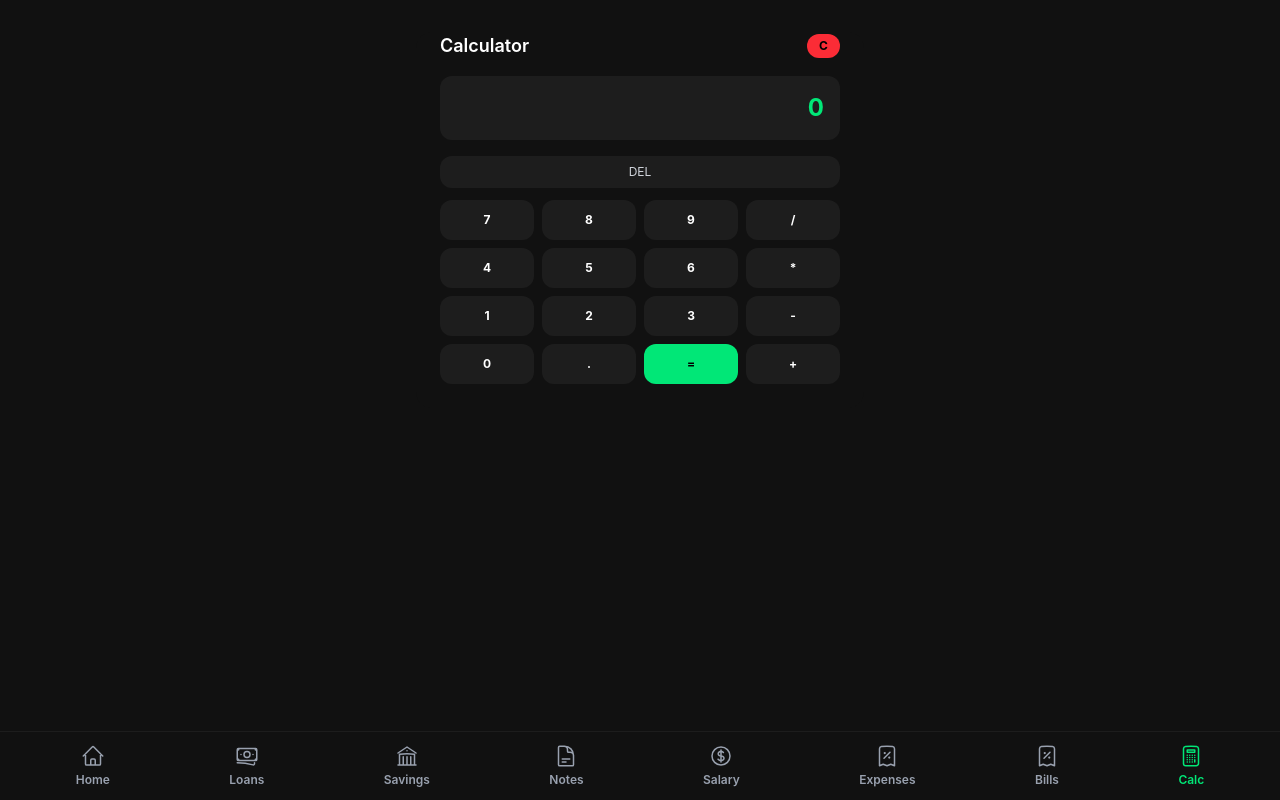
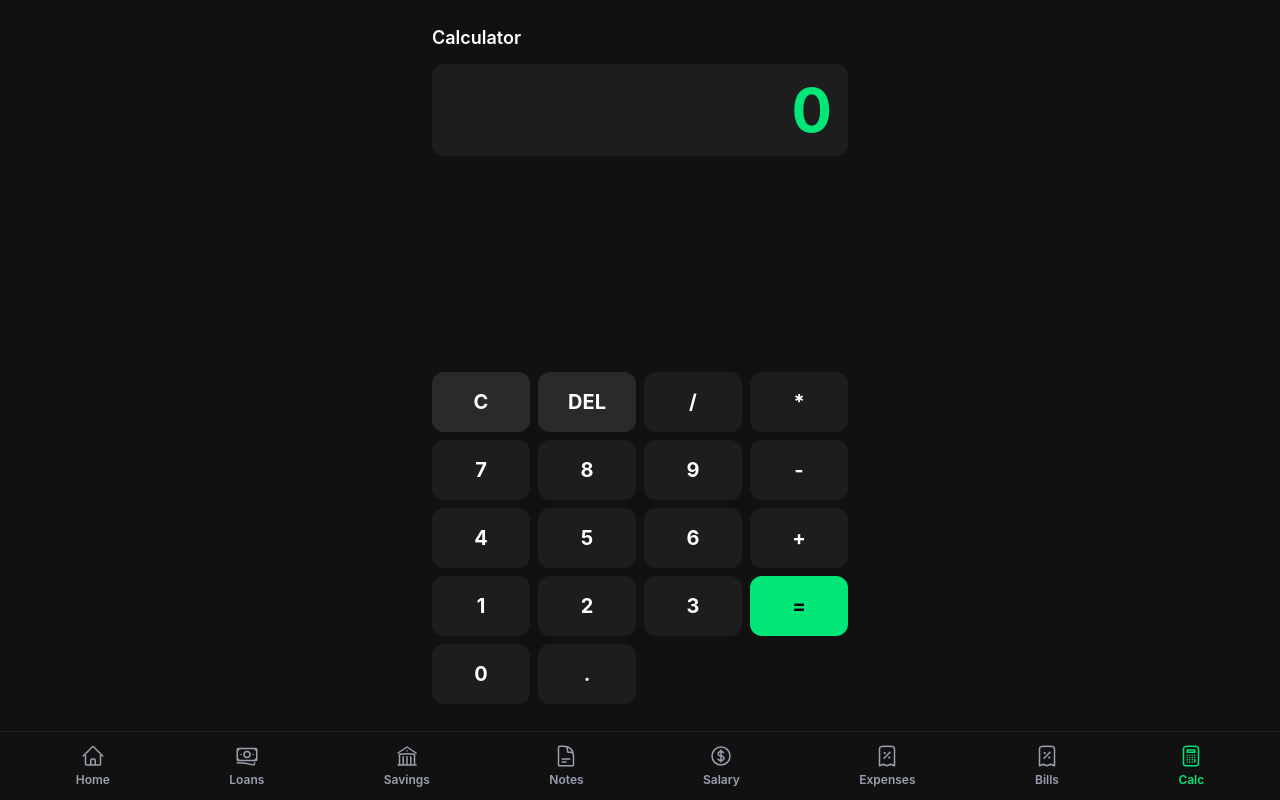
Before and after one commit to chrstphrgrcvllrn/money-tracker-client, a React (Vite) app: page /calculator in a window 1280 px wide. Built offline with nearby package versions, Linux system fonts and the light colour scheme.

Commit message:
adding calculator

```diff
--- a/src/pages/Calculator.tsx
+++ b/src/pages/Calculator.tsx
@@ -11,9 +11,7 @@ const CalculatorPage: React.FC = () => {
     }
   };
 
-  const handleClear = () => {
-    setDisplay("0");
-  };
+  const handleClear = () => setDisplay("0");
 
   const handleDelete = () => {
     if (display.length === 1) return setDisplay("0");
@@ -29,61 +27,61 @@ const CalculatorPage: React.FC = () => {
     }
   };
 
+  // ✅ UPDATED BUTTONS (with C + DEL)
   const buttons = [
-    "7", "8", "9", "/",
-    "4", "5", "6", "*",
-    "1", "2", "3", "-",
-    "0", ".", "=", "+"
+    "C", "DEL", "/", "*",
+    "7", "8", "9", "-",
+    "4", "5", "6", "+",
+    "1", "2", "3", "=",
+    "0", ".",
   ];
 
+  const handleAction = (btn: string) => {
+    if (btn === "C") return handleClear();
+    if (btn === "DEL") return handleDelete();
+    if (btn === "=") return handleCalculate();
+    return handleClick(btn);
+  };
+
   return (
-    <div className="text-xs max-w-md mx-auto mt-8 px-6 pb-6 bg-[#111111] rounded-2xl">
-      {/* HEADER */}
-      <div className="mb-4 flex justify-between items-center">
-        <h1 className="text-lg font-semibold text-white">Calculator</h1>
-
-        <button
-          onClick={handleClear}
-          className="bg-red-500 text-black font-bold px-3 py-1 rounded-full"
-        >
-          C
-        </button>
-      </div>
+    <div className="h-screen max-w-md mx-auto bg-[#111111] flex flex-col px-4 pt-6 pb-24">
 
       {/* DISPLAY */}
-      <div className="mb-4 bg-[#1d1d1d] p-4 rounded-xl text-right">
-        <p className="text-2xl text-[#01E777] font-bold break-all">
+      <div className="mb-4">
+        <h1 className="text-lg font-semibold text-white mb-3">Calculator</h1>
+
+        <div className="bg-[#1d1d1d] p-4 rounded-xl text-right">
+          <p className="text-6xl text-[#01E777] font-bold break-all">
             {display}
           </p>
         </div>
-
-      {/* ACTION ROW */}
-      <div className="flex gap-2 mb-3">
-        <button
-          onClick={handleDelete}
-          className="flex-1 bg-[#1d1d1d] text-gray-300 py-2 rounded-xl"
-        >
-          DEL
-        </button>
       </div>
 
-      {/* BUTTON GRID */}
+      {/* PUSH KEYPAD DOWN */}
+      <div className="flex-1" />
+
+      {/* KEYPAD */}
       <div className="grid grid-cols-4 gap-2">
-        {buttons.map((btn) => (
+        {buttons.map((btn) => {
+          const isEqual = btn === "=";
+          const isAction = btn === "C" || btn === "DEL";
+
+          return (
             <button
               key={btn}
-            onClick={() =>
-              btn === "=" ? handleCalculate() : handleClick(btn)
-            }
-            className={`py-3 rounded-xl font-bold ${
-              btn === "="
+              onClick={() => handleAction(btn)}
+              className={`py-4 rounded-xl font-bold text-xl ${
+                isEqual
                   ? "bg-[#01E777] text-black"
+                  : isAction
+                  ? "bg-[#2a2a2a] text-white"
                   : "bg-[#1d1d1d] text-white"
               }`}
             >
               {btn}
             </button>
-        ))}
+          );
+        })}
       </div>
     </div>
   );
```
Lines whose indentation alone changed are shown as unchanged.
